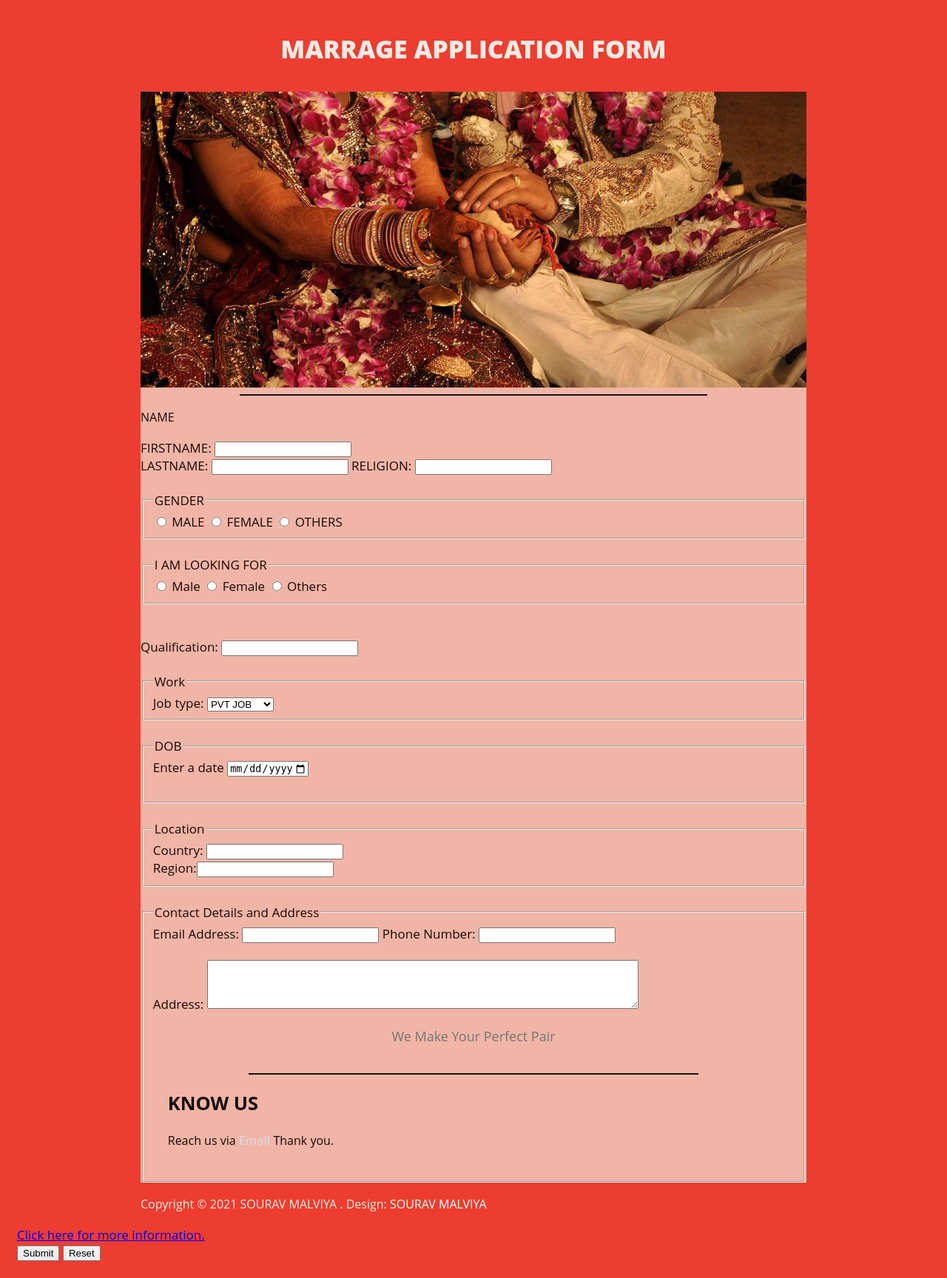
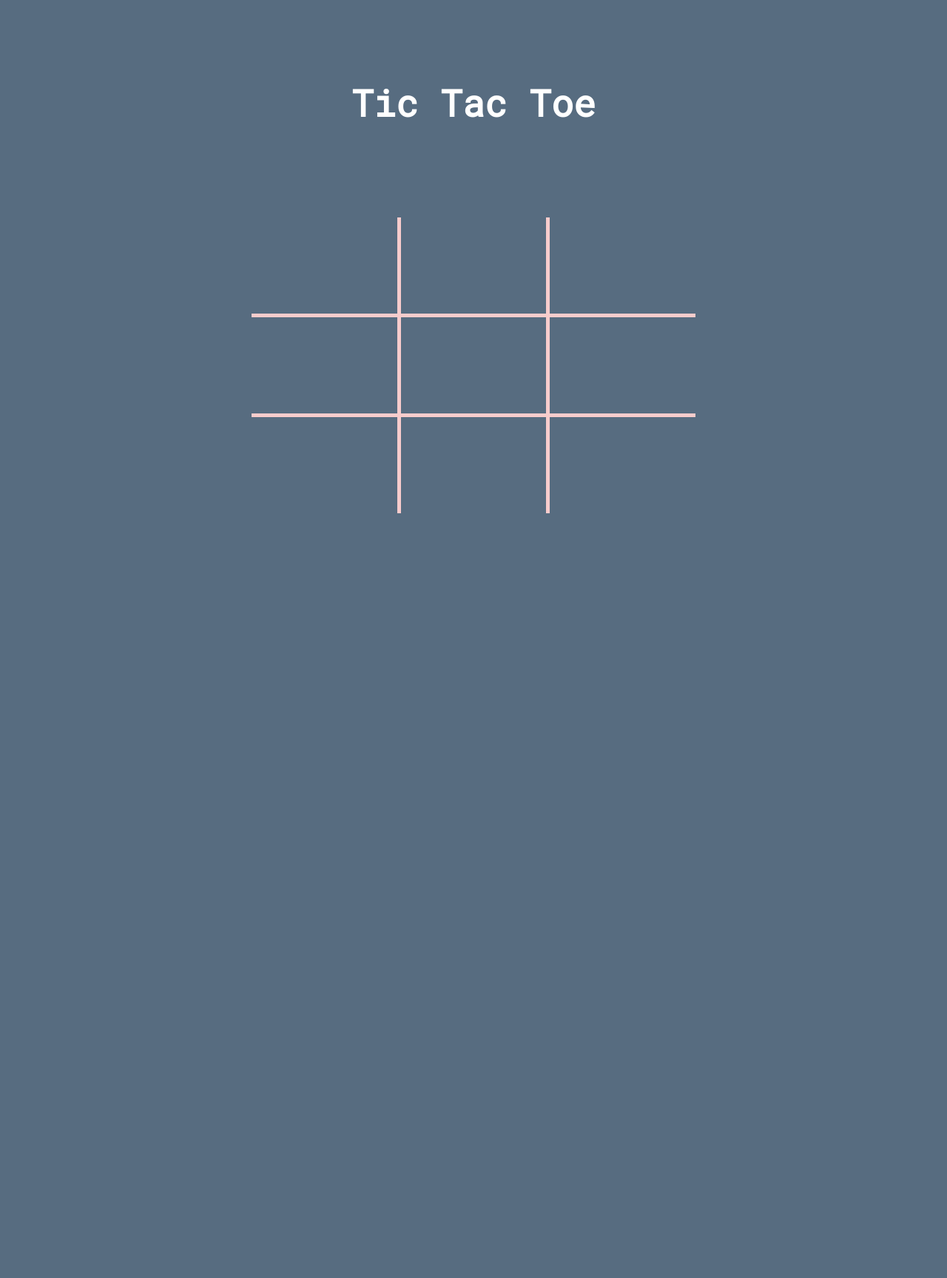
Before and after one commit to rait-acm/Prequel-To-Perfection, a PHP site: page / in a window 1280 px wide. Shown: the whole page at 74% size. After the commit the page ends 694 px from the top, so only its background shows below. Run offline with PHP 8.4, Linux system fonts and the light colour scheme.

Commit message:
Add files via upload

```diff
--- a/index.html
+++ b/index.html
@@ -1,123 +1,27 @@
 <!DOCTYPE html>
+<html lang="en">
 <head>
-
-<title>Contact Information Form</title>
-<link rel="stylesheet" href="style.css"rel="stylesheet"/>
+    <meta charset="UTF-8">
+    <i class="fa fa-language" aria-hidden="true"></i>
+    <link rel="stylesheet" href="style.css">
+    <title>TIC TAC TOE GAME</title>
 </head>
 <body>
-
-       <div class="container">
-       <div class="text-white page-header-container">
-         <h1 class="page-header">MARRAGE APPLICATION FORM</h1>
-       </div>
-       <div class="main-content">
-         <div id="intro-img"></div>
-       <hr>
-<p>NAME</p>
-
-<label>FIRSTNAME: <input type="select" name="firstname"></label> <br>
-<label>LASTNAME: <input type="text" name="lastname"></label>
-<label>RELIGION: <input type="text" name="Religion"></label> <br>
-<br>
-
-<fieldset>
-<legend>GENDER</legend>
-<label><input type="radio" name="gender" value="male"> MALE</label>
-<label><input type="radio" name="gender" value="female"> FEMALE</label>
-<label><input type="radio" name="gender" value="others"> OTHERS</label>
-</fieldset> <br>
-
-<fieldset>
-    <legend>I AM LOOKING FOR</legend>
-
-    <label><input type="radio" name="i am looking for" value="male"> Male</label>
-    <label><input type="radio" name="i am looking for" value="female"> Female</label>
-    <label><input type="radio" name="i am looking for" value="others"> Others</label>
-    </fieldset> <br>
-
-
-        <br>
-
-<label>Qualification: <input type="text" name="Qualification"></label> <br>
-
-<br>
-<fieldset>
-<legend>Work</legend>
-<label for="job type">Job type:</label>
-<select name="Job type" >
-<option value="private job">PVT JOB</option>
-<option value="Government job">GOVT JOB</option>
-<option value="Business">BUSINESS</option>
-
-</select>
-</fieldset>
-<br>
-
-<fieldset>
-<legend>DOB</legend>
-<label for="start">Enter a date</label>
-<input type="Date" name= "begin"
-placeholder="DD-MM-YYYY" value=""
-min="1992-01-01" max="2030-12-31"> <BR></BR>
-</fieldset> <br>
-
-<fieldset>
-<legend>Location</legend>
-<label>Country: <input type="text" name="Country"></label><br/>
-<label>Region:<input type="text" name="Region"></label><br/>
-</fieldset><br>
-
-
-<fieldset>
-<legend>Contact Details and Address</legend>
-<label>Email Address: <input type="email" name="email"></label>
-<label>Phone Number: <input type="text" name="phone"></label><br/><br/>
-<label for="address">Address:</label>
-<textarea rows="4" cols="70" name="address" id="address"></textarea>
-<br>
-
-
-  <!-- OUR PAIR -->
- <section class="section">
-
-     <div class="perfect-pair">
-       <figure class="perfect-pair">
-
-         <figcaption>
-           <span class="item-name">We Make Your Perfect Pair</span>
-
-         </figcaption>
-     </figure>
-     </div>
-   </section>
-   <hr>
-   <!-- Talk to us -->
-   <section class="section section-small">
-    <h2 class="section-header">KNOW US</h2>
-    <p class="mb-0">
-      Reach us via
-      <a href="mailto:souravmalviya08@gmail.com" class="contact-link">Email</a>
-           Thank you.
-    </p>
-
-  </section>
-</div>
-<footer>
-  <p class="text-white tm-footer-text">
-    Copyright &copy; 2021 SOURAV MALVIYA
-    . Design:
-    <a href="#" class="footer-link">SOURAV MALVIYA</a>
-  </p>
-</footer>
-</div>
-
-<a href="http://www.jeewansathi.com" > Click here for more information.</a>
-<br>
-
-<input type="submit" value="Submit">
-<input type="reset" value="Reset">
-</form>
-
+    <section>
+        <h1 class="playerTitle">Tic Tac Toe</h1>
+        <a class="rematch">PLAY AGAIN?</a>
+        <div class="container">
+          <div class="item"></div>
+          <div class="item"></div>
+          <div class="item"></div>
+          <div class="item"></div>
+          <div class="item"></div>
+          <div class="item"></div>
+          <div class="item"></div>
+          <div class="item"></div>
+          <div class="item"></div>
+        </div>
+      </section>
+      <script src="./app.js"></script>
 </body>
-
 </html>
--- a/style.css
+++ b/style.css
@@ -1,95 +1,78 @@
+@import url("https://fonts.googleapis.com/css2?family=Roboto+Mono:wght@200;400&display=swap");
+:root {
+  --bg: #576c80;
+}
+* {
+  margin: 0;
+  padding: 0;
+  box-sizing: border-box;
+}
+html {
+  font-family: "Roboto Mono";
+}
 body {
-  background-color: #ec3d30;
-  color: #160808;
-  font-family: "Open Sans", Arial, Helvetica, sans-serif;
-  font-size: 17px;
-  padding: 15px;
+  min-height: 100vh;
+  width: 100%;
+  display: flex;
+  align-items: center;
+  justify-content: center;
+  text-align: center;
+  background-color: var(--bg);
+}
+.container {
+  width: 100vw;
+  height: 400px;
+  max-width: 600px;
+  background-color: rgb(248, 204, 204);
+  display: grid;
+  grid-template: repeat(3, 1fr) / repeat(3, 1fr);
+  grid-gap: 5px;
+}
+body.over .container {
+  cursor: no-drop;
+}
+body.over .container .item {
+  pointer-events: none;
+}
+.item {
+  width: 100%;
+  /* height: calc(100vw/100*30); */
+  height: 100%;
+  background-color: var(--bg);
+}
+.playerTitle {
+  font-size: 50px;
+  margin-bottom: 20px;
+  color: white;
+}
+.player1 {
+  background-image: url(https://i.ibb.co/d6LQqt1/Frame.png);
+
+  background-repeat: no-repeat;
+  background-size: 50%;
+  background-position: center;
+}
+.computer {
+   background-image:url("https://img.icons8.com/plasticine/100/000000/filled-circle.png") ;
+  background-repeat: no-repeat;
+  background-size: 50%;
+  background-position: center;
 }
 
-.container {
-  max-width: 900px;
-  margin-left: auto;
-  margin-right: auto;
+.rematch {
+  cursor: pointer;
+  padding: 20px 50px;
+  display: inline-block;
+  background-color: rgb(58, 96, 133);
+  color: white;
+  font-size: 24px;
+  margin-bottom: 30px;
+  opacity: 0;
+  visibility: hidden;
+  pointer-events: none;
 }
-
-.main-content { background-color: #f0b5a6; }
-
-#intro-img {
-  background-image: url(/shadi.jpg);
-  background-position: center;
-  background-size: cover;
-  min-height: 400px;
+body.over .rematch {
+  opacity: 1;
+  pointer-events: all;
+  visibility: visible;
 }
-
-
-.text-white { color: rgba(245, 248, 242, 0.925); }
-
-.page-header-container { text-align: center; }
-
-.page-header {
-  display: inline-block;
-  vertical-align: baseline;
-  margin-top: 20px;
-  margin-bottom: 35px;
-  font-size: 2.1 rem;
-  font-weight: 800;
-}
-
-.section {
-  padding-top: 20px;
-  padding-left: 20px;
-  padding-right: 20px;
-  padding-bottom: 30px;
-}
-
-.section-small {
-  max-width: 490px;
-  margin-left: 90;
-  margin-right: 230;
-  padding-top: 0;
-}
-
-p {
-  font-size: 1rem;
-  line-height: 1.7;
-}
-
-.mb-0 { margin-bottom: 0; }
-img { max-width: 100%; }
-figure { margin: 0; }
-figcaption { text-align: center; }
-
-figcaption span {
-  display: block;
-  color: #757575;
-  font-size: 18px;
-}
-
-hr {
-  width: 70%;
-  border: 0.5px solid rgb(24, 18, 18);
-}
-
-
-.contact-link {
-  color: #d8d7d7;
-  font-weight: 600;
-  text-decoration: none;
-}
-
-a { transition: all 0.3s ease; }
-.contact-link:hover { color: #000000; }
-
-.footer-text {
-  font-size: 0.9rem;
-  margin-top: 30px;
-  margin-bottom: 30px;
-  text-align: center;
-}
-
-.footer-link {
-  color: #fff;
-  text-decoration: none;
-}
-
-.footer-link:hover { color: #c5ced8; }
```
Also changed, not shown: app.js (added, +92 -0 lines).
